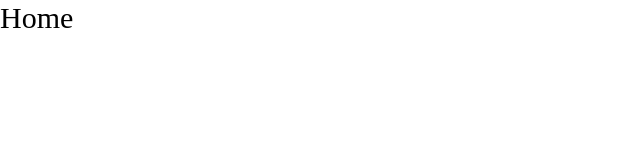
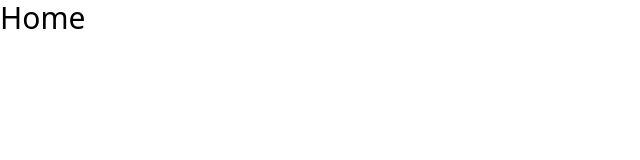
Before and after one commit to n3rm4121/ems-college, a Next.js app: page / in a window 1280 px wide. Shown: the top 160 px of the page, without its empty margins (0-640 px from the left). Built offline with nearby package versions, Linux system fonts and the light colour scheme.

Commit message:
refactor(layout): update import paths and enhance Tailwind CSS configuration; add local fonts and metadata

```diff
--- a/app/(dashboard)/layout.tsx
+++ b/app/(dashboard)/layout.tsx
@@ -1,5 +1,5 @@
-import { AppSidebar } from "../../components/app-sidebar";
-import { SidebarProvider, SidebarTrigger } from "../../components/ui/sidebar";
+import { AppSidebar } from "@/components/app-sidebar";
+import { SidebarProvider, SidebarTrigger } from "@/components/ui/sidebar";
 
 
 export default function Layout({ children }: { children: React.ReactNode }) {
--- a/app/layout.tsx
+++ b/app/layout.tsx
@@ -1,12 +1,30 @@
-import './globals.css'
+import type { Metadata } from "next";
+import localFont from "next/font/local";
+import "./globals.css";
+const geistSans = localFont({
+  src: "./fonts/GeistVF.woff",
+  variable: "--font-geist-sans",
+  weight: "100 900",
+});
+const geistMono = localFont({
+  src: "./fonts/GeistMonoVF.woff",
+  variable: "--font-geist-mono",
+  weight: "100 900",
+});
+export const metadata: Metadata = {
+  title: "Create Next App",
+  description: "Generated by create next app",
+};
 export default function RootLayout({
   children,
-}: {
-  children: React.ReactNode
-}) {
+}: Readonly<{
+  children: React.ReactNode;
+}>) {
   return (
     <html lang="en">
-      <body>
+      <body
+        className={`${geistSans.variable} ${geistMono.variable} antialiased`}
+      >
         {children}
       </body>
     </html>
--- a/tailwind.config.ts
+++ b/tailwind.config.ts
@@ -1,33 +1,25 @@
-import type { Config } from "tailwindcss"
-import { fontFamily } from "tailwindcss/defaultTheme"
+import type { Config } from "tailwindcss";
 
-const config = {
+export default {
   darkMode: ["class"],
   content: [
-    './pages/**/*.{ts,tsx}',
-    './components/**/*.{ts,tsx}',
-    './app/**/*.{ts,tsx}',
-    './src/**/*.{ts,tsx}',
+    "./pages/**/*.{js,ts,jsx,tsx,mdx}",
+    "./components/**/*.{js,ts,jsx,tsx,mdx}",
+    "./app/**/*.{js,ts,jsx,tsx,mdx}",
   ],
-  prefix: "",
   theme: {
-    container: {
-      center: true,
-      padding: '2rem',
-      screens: {
-        '2xl': '1400px'
-      }
-    },
     extend: {
-      fontFamily: {
-        sans: ["var(--font-sans)", ...fontFamily.sans]
-      },
       colors: {
-        border: 'hsl(var(--border))',
-        input: 'hsl(var(--input))',
-        ring: 'hsl(var(--ring))',
         background: 'hsl(var(--background))',
         foreground: 'hsl(var(--foreground))',
+        card: {
+          DEFAULT: 'hsl(var(--card))',
+          foreground: 'hsl(var(--card-foreground))'
+        },
+        popover: {
+          DEFAULT: 'hsl(var(--popover))',
+          foreground: 'hsl(var(--popover-foreground))'
+        },
         primary: {
           DEFAULT: 'hsl(var(--primary))',
           foreground: 'hsl(var(--primary-foreground))'
@@ -35,10 +27,6 @@ const config = {
         secondary: {
           DEFAULT: 'hsl(var(--secondary))',
           foreground: 'hsl(var(--secondary-foreground))'
-        },
-        destructive: {
-          DEFAULT: 'hsl(var(--destructive))',
-          foreground: 'hsl(var(--destructive-foreground))'
         },
         muted: {
           DEFAULT: 'hsl(var(--muted))',
@@ -48,37 +36,37 @@ const config = {
           DEFAULT: 'hsl(var(--accent))',
           foreground: 'hsl(var(--accent-foreground))'
         },
-        popover: {
-          DEFAULT: 'hsl(var(--popover))',
-          foreground: 'hsl(var(--popover-foreground))'
+        destructive: {
+          DEFAULT: 'hsl(var(--destructive))',
+          foreground: 'hsl(var(--destructive-foreground))'
         },
-        card: {
-          DEFAULT: 'hsl(var(--card))',
-          foreground: 'hsl(var(--card-foreground))'
+        border: 'hsl(var(--border))',
+        input: 'hsl(var(--input))',
+        ring: 'hsl(var(--ring))',
+        chart: {
+          '1': 'hsl(var(--chart-1))',
+          '2': 'hsl(var(--chart-2))',
+          '3': 'hsl(var(--chart-3))',
+          '4': 'hsl(var(--chart-4))',
+          '5': 'hsl(var(--chart-5))'
+        },
+        sidebar: {
+          DEFAULT: 'hsl(var(--sidebar-background))',
+          foreground: 'hsl(var(--sidebar-foreground))',
+          primary: 'hsl(var(--sidebar-primary))',
+          'primary-foreground': 'hsl(var(--sidebar-primary-foreground))',
+          accent: 'hsl(var(--sidebar-accent))',
+          'accent-foreground': 'hsl(var(--sidebar-accent-foreground))',
+          border: 'hsl(var(--sidebar-border))',
+          ring: 'hsl(var(--sidebar-ring))'
         }
       },
       borderRadius: {
         lg: 'var(--radius)',
         md: 'calc(var(--radius) - 2px)',
         sm: 'calc(var(--radius) - 4px)'
-      },
-      keyframes: {
-        'accordion-down': {
-          from: { height: '0' },
-          to: { height: 'var(--radix-accordion-content-height)' }
-        },
-        'accordion-up': {
-          from: { height: 'var(--radix-accordion-content-height)' },
-          to: { height: '0' }
-        }
-      },
-      animation: {
-        'accordion-down': 'accordion-down 0.2s ease-out',
-        'accordion-up': 'accordion-up 0.2s ease-out'
       }
     }
   },
   plugins: [require("tailwindcss-animate")],
-} satisfies Config
-
-export default config
+} satisfies Config;
```
